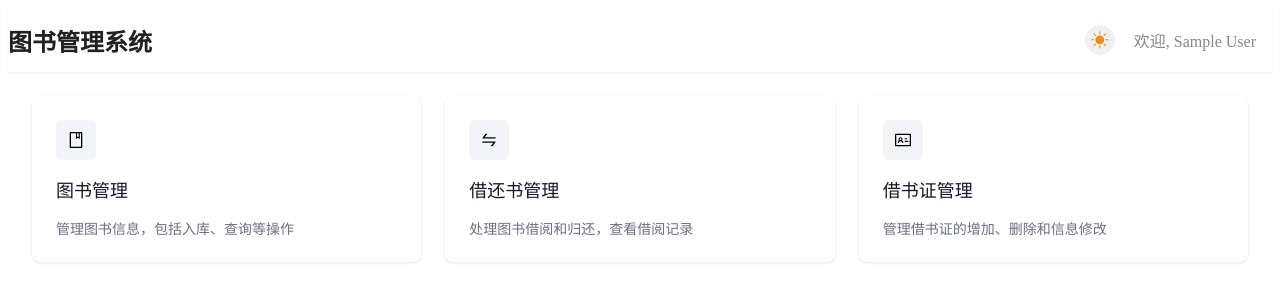
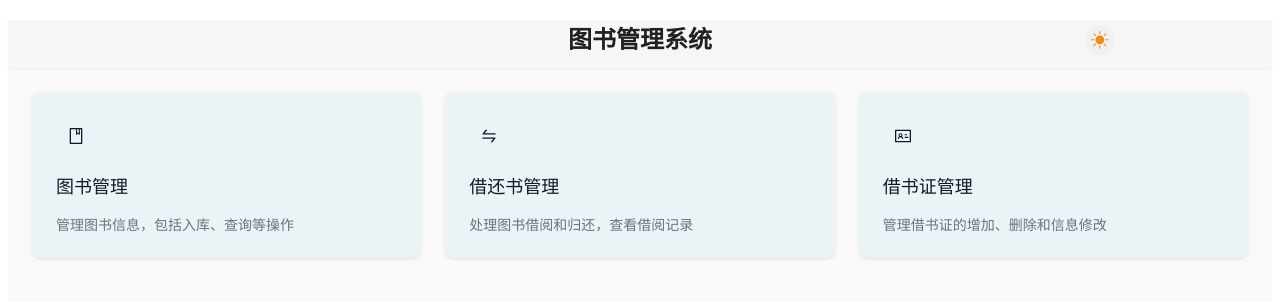
Before and after one commit to ffy6511/Library-management-system, a Next.js app: page / in a window 1280 px wide. Shown: the top 302 px of the page. Built offline with nearby package versions, Linux system fonts and the light colour scheme; no server answers; sample sign-in values are in the browser's storage.

Commit message:
style: Adjust style and color variables for Navbar, Card, and pages

```diff
--- a/src/app/globals.css
+++ b/src/app/globals.css
@@ -16,10 +16,11 @@ body {
   --hover-bg-color: #E9E9E9;
   --multiselect-bg-color: rgba(24, 144, 255, 0.1);
   --selected-bg-color: #dedfe0;
-  --default-bg-color: rgba(255, 255, 255, 0.4);
+  --default-bg-color: rgba(243, 239, 239, 0.4);
   --selected-text-color: #202122;
   --hover-text-color: #202122;
-  --default-text-color: #888;
+  --default-text-color: #6f6e6e;
+  color: var(--default-text-color);
 }
 
 /* 暗色主题变量 */
@@ -27,10 +28,11 @@ body {
   --hover-bg-color: rgba(255, 255, 255, 0.1);
   --multiselect-bg-color: rgba(24, 144, 255, 0.2);
   --selected-bg-color: rgba(255, 255, 255, 0.15);
-  --default-bg-color: rgba(0, 0, 0, 0.2);
+  --default-bg-color: rgba(51,51,51);
   --selected-text-color: #ffffff;
   --hover-text-color: #ffffff;
-  --default-text-color: #a0a0a0;
+  --default-text-color: rgba(237,237,237, 0.9);
+  color: var(--default-text-color);
 }
 
 a {
@@ -78,3 +80,18 @@ a {
   transform: scale(1.1);
   box-shadow: 3px 6px 15px rgba(0, 102, 204, 0.5);
 }
+
+/* card相关 */
+:root[data-theme='light'] {
+  --card-bg-color: rgb(235, 243, 247);
+  --card-text-color: #111827;
+  --card-secondary-text-color: #6b7280;
+  --card-icon-bg-color: #f3f4f6;
+}
+
+:root[data-theme='dark'] {
+  --card-bg-color: #1a1a1a;
+  --card-text-color: #f3f4f6;
+  --card-secondary-text-color: #9ca3af;
+  --card-icon-bg-color: #2d2d2d;
+}
--- a/src/app/page.module.css
+++ b/src/app/page.module.css
@@ -17,6 +17,9 @@
 .navbar {
   background-color: var(--default-bg-color);
   box-shadow: 0 1px 2px 0 rgba(0, 0, 0, 0.05);
+  height: 3rem;
+  align-items: end;
+  width: 100%;
 }
 
 .contentContainer {
@@ -46,16 +49,20 @@
 .flexCenter {
   display: flex;
   align-items: center;
+  justify-content: flex-end;
+  width: 100%;
 }
 
 .navbarTitle {
   font-size: 1.5rem;
   font-weight: 700;
   color: var(--selected-text-color);
+  text-align: center;
 }
 
 .welcomeText {
   color: var(--default-text-color);
+  margin-left: auto;
   margin-right: 1rem;
 }
 
--- a/src/app/page.tsx
+++ b/src/app/page.tsx
@@ -94,17 +94,10 @@ export default function Home() {
   return (
     <ThemeProvider>
     <div className={styles.container}>
+
       <nav className={styles.navbar}>
-        <div className={styles.navbarContent}>
-          <div className={styles.navbarInner}>
-            <div className={styles.flexCenter}>
-              <h1 className={styles.navbarTitle} style={{ cursor: 'pointer' }}>图书管理系统</h1>
-            </div>
-            <div className={styles.flexCenter}>
-              <span className={styles.welcomeText}>欢迎, {session.user.name}</span>
-            </div>
-          </div>
-        </div>
+        <h1 className={styles.navbarTitle}>图书管理系统</h1>
+          {/* <div className={styles.welcomeText}>欢迎, {session.user.name}</div> */}
       </nav>
 
       <main className={styles.main}>
--- a/src/components/ui/Card.module.css
+++ b/src/components/ui/Card.module.css
@@ -1,7 +1,8 @@
 .card {
   display: block;
   padding: 1.5rem;
-  background-color: white;
+  background-color: var(--card-bg-color);
+  color: var(--card-text-color);
   border-radius: 0.5rem;
   box-shadow: 0 1px 3px 0 rgba(0, 0, 0, 0.1);
   transition: all 0.2s ease-in-out;
@@ -25,18 +26,18 @@
   width: 2.5rem;
   height: 2.5rem;
   border-radius: 0.375rem;
-  background-color: #f3f4f6;
+  background-color: transparent;
 }
 
 .cardTitle {
   margin: 0;
   font-size: 1.125rem;
   font-weight: 500;
-  color: #111827;
+  color: var(--card-text-color);
 }
 
 .cardDescription {
   margin: 0;
   font-size: 0.875rem;
-  color: #6b7280;
+  color: var(--card-secondary-text-color);
 }
--- a/src/components/ui/Navbar.module.css
+++ b/src/components/ui/Navbar.module.css
@@ -18,7 +18,7 @@
 
 .wrapper {
   display: flex;
-  justify-content: space-between;
+  justify-content: center;
   height: 4rem;
 }
 
```
